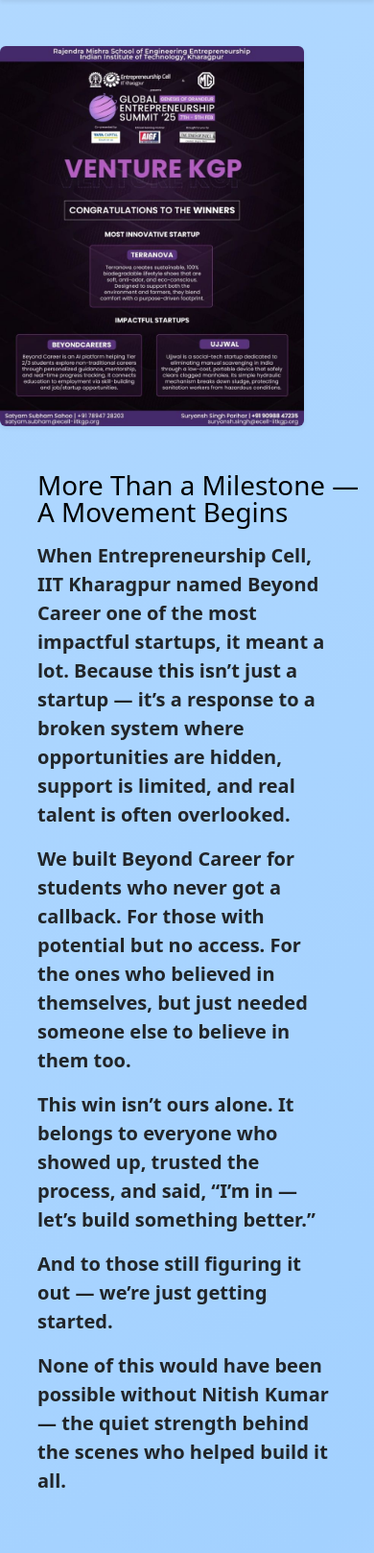
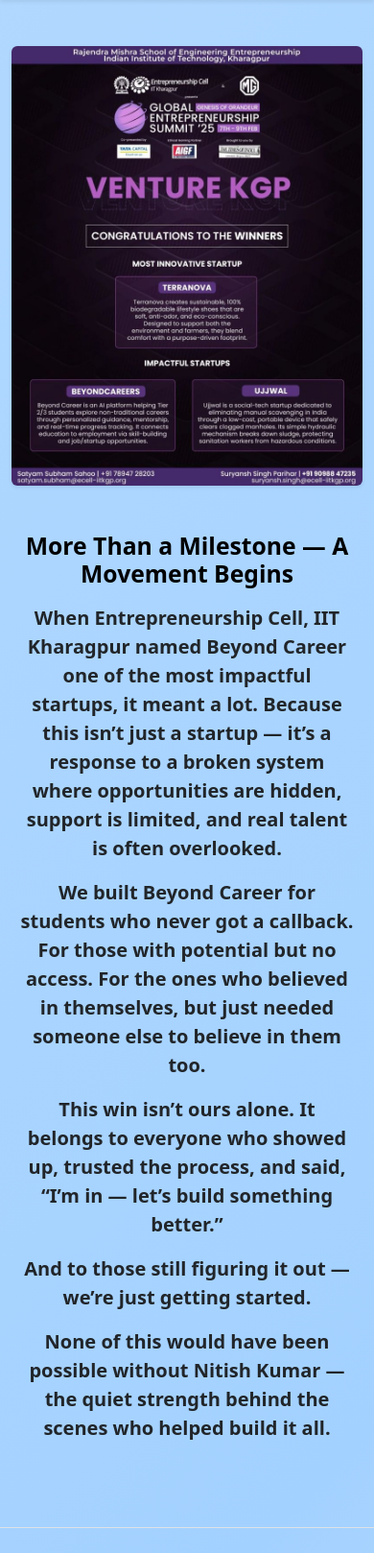
Before and after one commit to Neerajtata1527/BeyondCareers, a Flask app: page /success_stories in a window 390 px wide. Shown: the part 56-1674 px from the top of the page at 96% size. Run offline with Flask 3, Linux system fonts and the light colour scheme.

Commit message:
Update success_stories.html

```diff
--- a/templates/success_stories.html
+++ b/templates/success_stories.html
@@ -1,26 +1,15 @@
 {% include "header.html" %}
 
-<div class="row flex-lg-row-reverse align-items-center g-5 py-5 fade-slide">
-
-  <!-- Image Column -->
-  <div class="col-10 col-sm-8 col-lg-6 fade-slide">
-    <img
-      src="{{ url_for('static', filename='achievement.jpg') }}"
-      class="d-block mx-lg-auto img-fluid rounded shadow-sm"
-      alt="Beyond Career Achievements"
-      width="550"
-      height="400"
-      loading="lazy"
-    />
-  </div>
+<div class="container py-5">
+  <div class="row align-items-center g-5 fade-slide flex-column-reverse flex-lg-row">
 
     <!-- Text Content Column -->
-  <div class="col-lg-6 fade-slide">
-    <h1 class="display-6 fw-medium text-body-emphasis lh-1 mb-3" style="margin-left:10%">
+    <div class="col-lg-6 text-center text-lg-start fade-slide">
+      <h2 class="fw-semibold text-body-emphasis mb-3">
         More Than a Milestone — A Movement Begins
-    </h1>
+      </h2>
 
-    <div style="margin-left:10%; max-width: 80%;">
+      <div class="px-2 px-md-3">
         <p class="lead fade-slide">
           When Entrepreneurship Cell, IIT Kharagpur named Beyond Career one of the most impactful startups, it meant a lot. Because this isn’t just a startup — it’s a response to a broken system where opportunities are hidden, support is limited, and real talent is often overlooked.
         </p>
@@ -38,7 +27,18 @@
         </p>
       </div>
     </div>
+
+    <!-- Image Column -->
+    <div class="col-12 col-sm-10 col-lg-6 text-center fade-slide">
+      <img
+        src="{{ url_for('static', filename='achievement.jpg') }}"
+        class="img-fluid rounded shadow-sm"
+        alt="Beyond Career Achievements"
+        loading="lazy"
+      />
     </div>
+  </div>
+</div>
+
 <script src="{{ url_for('static', filename='script.js') }}"></script>
-
 {% include "footer.html" %}
```
Lines whose indentation alone changed are shown as unchanged.
